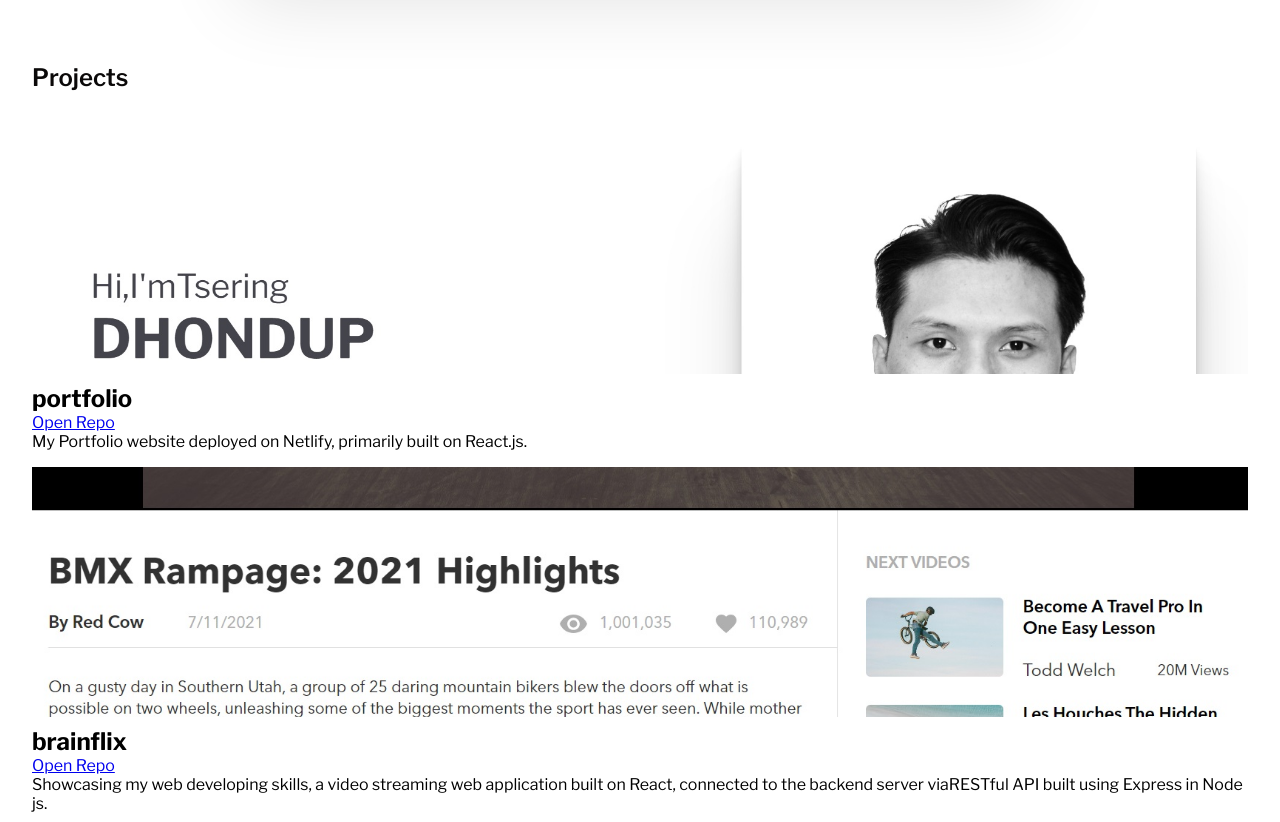
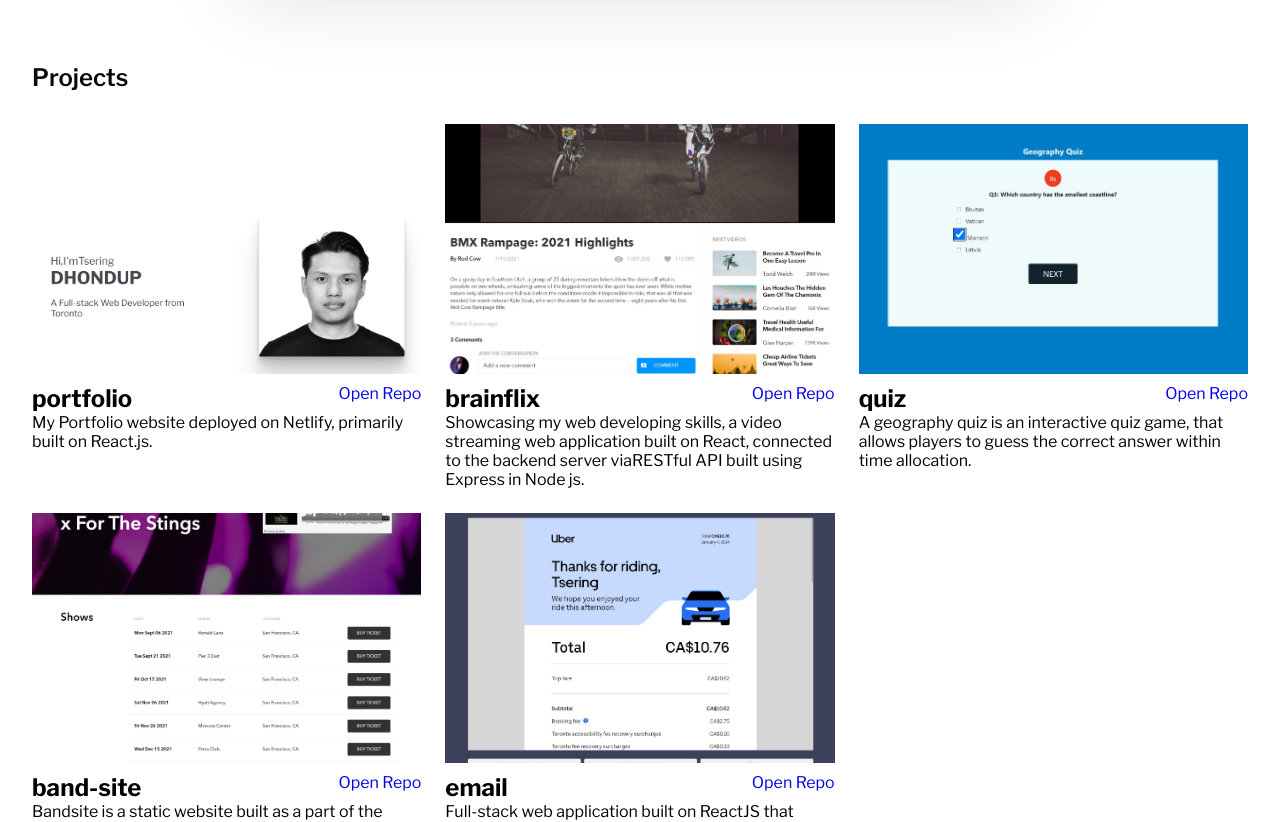
Before and after one commit to Tsedhondup/Portfolio, a React (Create React App) app: page / in a window 1280 px wide. Shown: the part 1580-2402 px from the top of the page. Built offline with nearby package versions, Linux system fonts and the light colour scheme.

Commit message:
buggy hovering effect:need to fix before next commit!

```diff
--- a/src/Components/Works/Works.js
+++ b/src/Components/Works/Works.js
@@ -14,7 +14,6 @@ const Works = () => {
       }
       return item;
     });
-    console.log(mappedData);
     setProjects(mappedData);
   };
   const onMouseLeaveCallBack = (itemId) => {
@@ -24,7 +23,6 @@ const Works = () => {
       }
       return item;
     });
-    console.log(mappedData);
     setProjects(mappedData);
   };
 
@@ -53,7 +51,9 @@ const Works = () => {
         <a
           href={item.url}
           target="_blank"
-          className={`project-image-container`}
+          className={`project-image-container ${
+            item.hover ? "js-scale-up" : ""
+          }`}
           onMouseEnter={() => onMouseEnterCallBack(item.id)}
           onMouseLeave={() => onMouseLeaveCallBack(item.id)}
         >
@@ -61,6 +61,8 @@ const Works = () => {
             className={`project-image-container__overlay ${
               item.hover ? "js-show-over-lay" : ""
             }`}
+            onMouseEnter={() => onMouseEnterCallBack(item.id)}
+            onMouseLeave={() => onMouseLeaveCallBack(item.id)}
           >{`Open ${item.name}`}</span>
           <img
             src={item.img}
@@ -68,11 +70,14 @@ const Works = () => {
             className="project-image-container__image"
           />
         </a>
-
-        <div>
-          <div>
-            <h2>{item.name}</h2>
-            <a href={item.repo} target="_blank">
+        <div className="project-text-container">
+          <div className="project-text-container__text">
+            <h2 className="project-text-container__text--name">{item.name}</h2>
+            <a
+              href={item.repo}
+              target="_blank"
+              className="project-text-container__text--repo"
+            >
               Open Repo
             </a>
           </div>
--- a/src/Components/Works/Works.scss
+++ b/src/Components/Works/Works.scss
@@ -48,13 +48,20 @@
   grid-template-columns: repeat(1, 1fr);
   grid-template-rows: auto;
   grid-gap: 16px;
+  @include tablet {
+    grid-template-columns: repeat(2, 1fr);
+    grid-gap: $tablet-gutter;
+  }
+  @include desktop {
+    grid-template-columns: repeat(3, 1fr);
+  }
 }
 
 .project-image-container {
   position: relative;
+  z-index: 5;
   &__image {
     display: block;
-    margin: auto;
     width: 100%;
     height: 220px;
     object-fit: cover;
@@ -67,10 +74,17 @@
       height: 250px;
     }
   }
+
   &__overlay {
     background-color: rgba(0, 0, 0, 0.7);
     color: #ffffff;
     display: none;
+  }
+  // DYNAMIC JS CLASS
+  .js-show-over-lay {
+    display: flex;
+    justify-content: center;
+    align-items: center;
     position: absolute;
     width: 100%;
     height: 100%;
@@ -79,27 +93,31 @@
     z-index: 10;
     transition: 1s;
   }
-  // DYNAMIC JS CLASS
-  .js-show-over-lay {
+}
+// DYNAMIC JS CLASS
+// .project-image-container:hover{
+//   scale: 1.5;
+//   transition: 0.5;
+//   background-color: red;
+//   height: 300px;
+// }
+.js-scale-up {
+  scale: 1.5;
+  transition: 0.5;
+  background-color: red;
+  height: 300px;
+}
+
+.project-text-container {
+  &__text {
+    width: 100%;
     display: flex;
-    justify-content: center;
-    align-items: center;
+    justify-content: space-between;
+    &--repo {
+      text-align: right;
+      text-decoration: none;
+    }
   }
-}
-.project-portfolio {
-  background-color: red;
-}
-.project-brainflix {
-  background-color: red;
-}
-.project-quiz {
-  background-color: red;
-}
-.project-bandsite {
-  background-color: red;
-}
-.project-email {
-  background-color: red;
 }
 // Projects
 // .projects {
```
